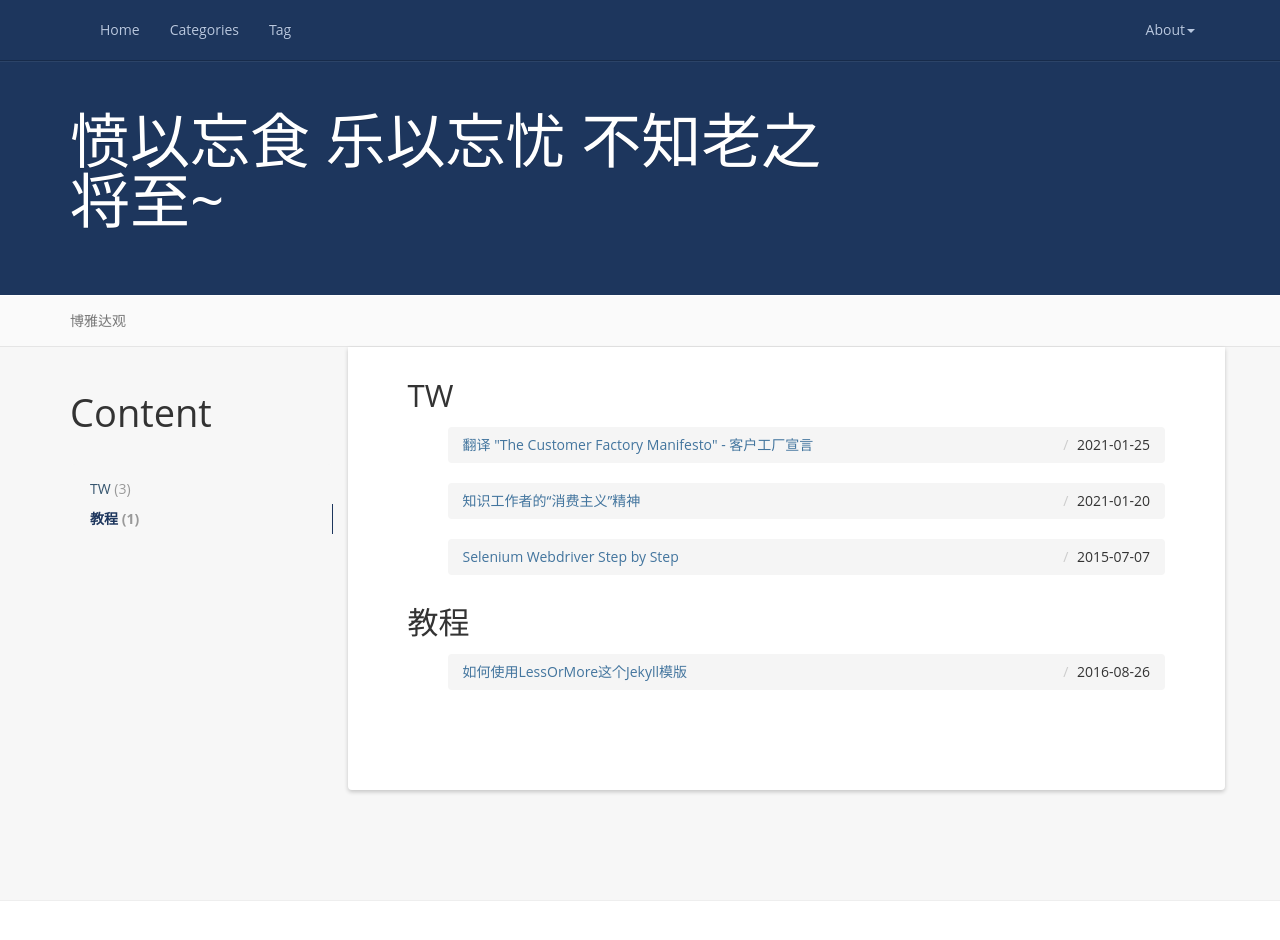
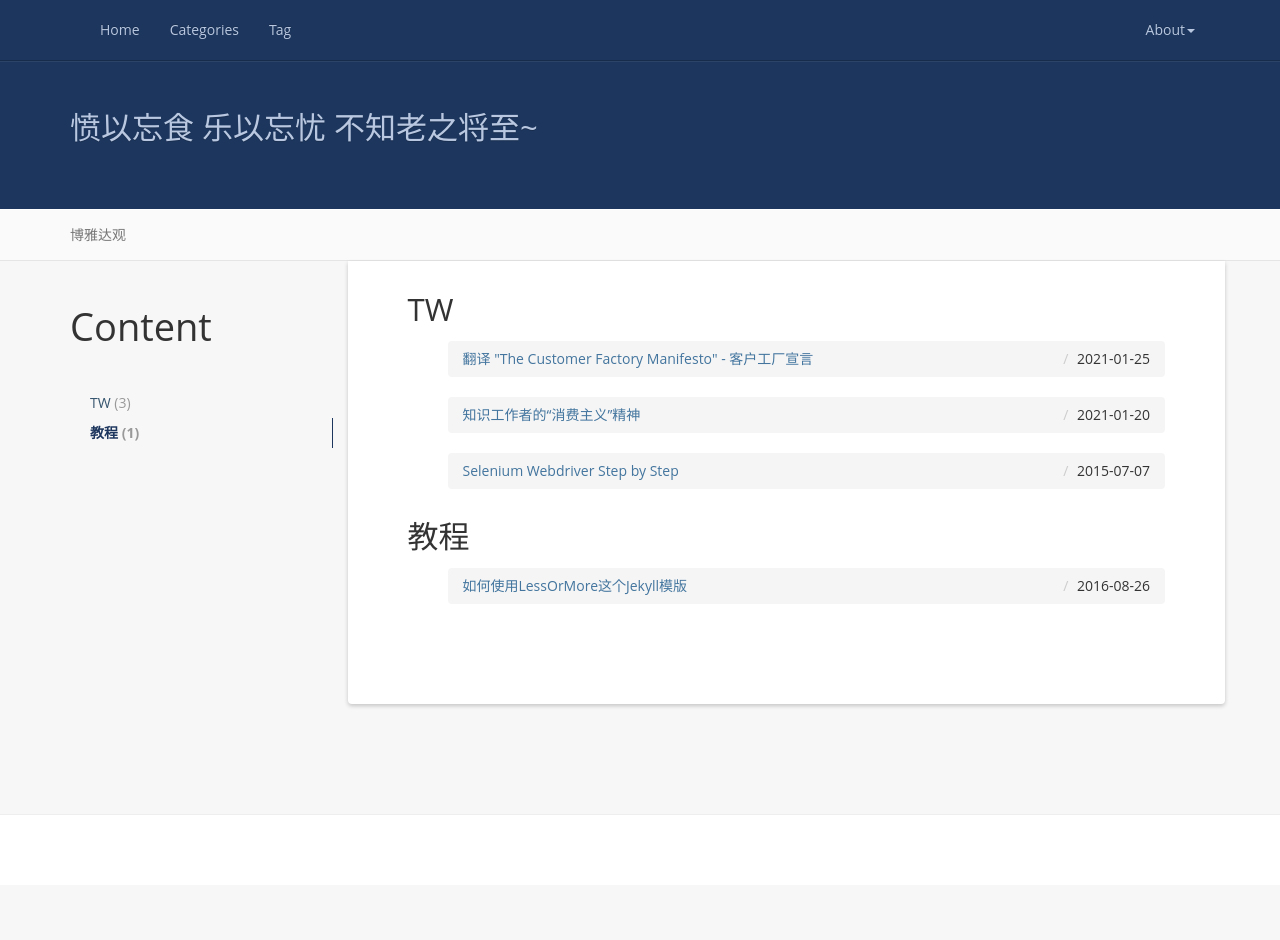
Before and after one commit to biaowang/biaowang.github.io, a Jekyll site: the page built from tag/index.html, in a window 1280 px wide and 971 px high. Shown: the top 940 px of the window. Built offline with Jekyll 4.4.1, drawn with Linux system fonts in a browser that asks for light colours; nearby versions of some CDN libraries; comment, search, counter and statistics services are not loaded.

Commit message:
Update docs_header.html

```diff
--- a/_includes/docs_header.html
+++ b/_includes/docs_header.html
@@ -5,7 +5,7 @@
 		    <h1>{{ page.title }}</h1>
 		    <p>Post on {{ page.date | date: "%b %d, %Y" }} by <a href="/about">{{ site.author }}</a></p>
 		-->
-		    <h1>{{ site.motto }}</h1>
+		    <h2>{{ site.motto }}</h2>
     {% else %}
 	    <h1>{{ site.name }}</h1>
 	    <p>{{ site.description }}</p>
```
